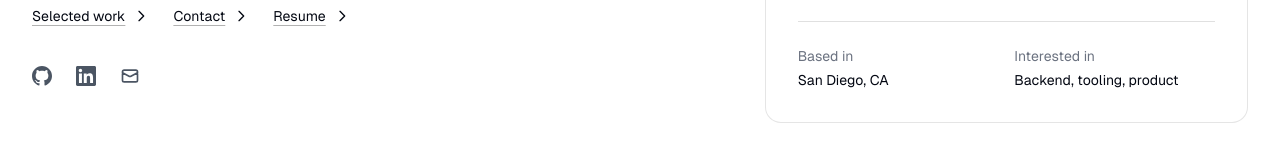
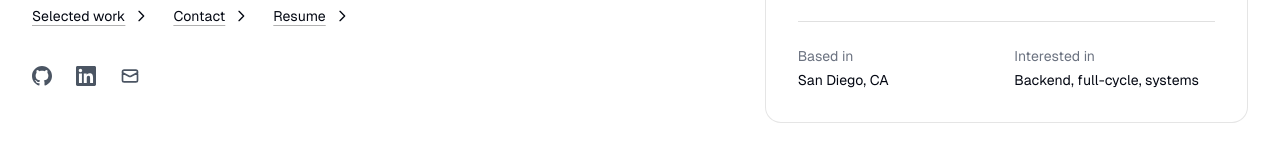
Before and after one commit to jadengong/portfolio, a Next.js app: page / in a window 1280 px wide. Shown: the part 452-612 px from the top of the page. Built offline with nearby package versions, Linux system fonts and the light colour scheme.

Commit message:
update "Interested in"

```diff
--- a/src/components/Hero.tsx
+++ b/src/components/Hero.tsx
@@ -129,7 +129,7 @@ export default function Hero() {
                   </div>
                   <div>
                     <dt className="text-gray-500 dark:text-gray-400">Interested in</dt>
-                    <dd className="mt-1 text-gray-950 dark:text-gray-50">Backend, tooling, product</dd>
+                    <dd className="mt-1 text-gray-950 dark:text-gray-50">Backend, full-cycle, systems</dd>
                   </div>
                 </dl>
               </div>
```
